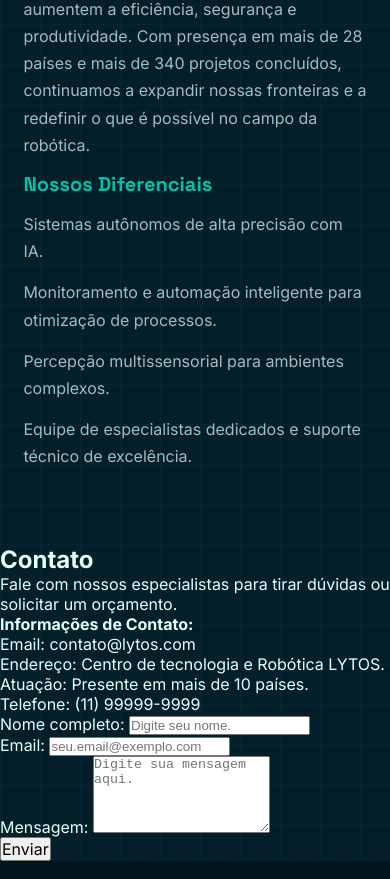
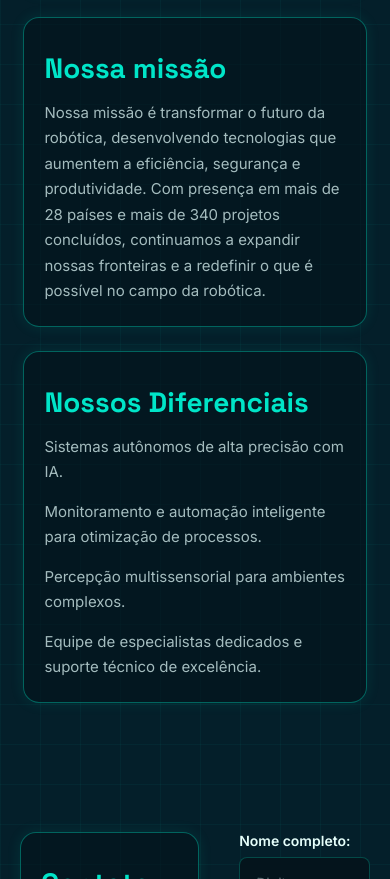
Before and after one commit to van-g206/team-project-front, a plain HTML site: page index.html in a window 390 px wide. Shown: the part 4256-5135 px from the top of the page. Drawn offline with Linux system fonts and the light colour scheme.

Commit message:
Refina estilos das seções Sobre e Contato
Padroniza tipografia, espaçamento e cards das seções, além de aprimorar o layout responsivo e os campos do formulário de contato.

```diff
--- a/assets/css/sobre.css
+++ b/assets/css/sobre.css
@@ -1,69 +1,85 @@
+
+/* ==========================================================================
+   ESTILOS DE ESTRUTURA E SEÇÕES
+   ========================================================================== */
+
 .container {
     padding: 75px 6%;
 }
-.sobre-proposta h2 {
-  font-family: arial, sans-serif;
-  color: #00C2A8;
-  font: 700 clamp(20px,4vw,32px) "Space Grotesk",sans-serif;
-  margin-top: 12px;
+
+/* Espaçamento lateral das seções */
+.sobre-proposta,
+.sobre-empresa,
+.sobre-missao,
+.nossa-missao,
+.contato-cabecalho,
+.contato-empresa {
+    padding-left: clamp(20px, 4%, 60px);
+    padding-right: clamp(20px, 4%, 60px);
 }
 
-.sobre-proposta p{
+/* Títulos das seções */
+
+.sobre-proposta h2,
+.sobre-empresa h2,
+.sobre-missao h2,
+.nossa-missao h2,
+.contato-empresa h2,
+.contato-cabecalho h2 {
+    font: 700 clamp(28px, 4vw, 24px) "Space Grotesk", sans-serif;
+    color: var(--verde-claro);
+    margin-top: 10px;
+}
+
+/* Textos das seções */
+
+.sobre-proposta p,
+.sobre-empresa p,
+.sobre-missao p,
+.nossa-missao p,
+.contato-cabecalho p {
     color: var(--texto-suave);
+    font-family: "Inter", sans-serif;
+    font-size: clamp(15px, 1.5vw, 14px);
+    font-weight: 400;
     line-height: 1.7;
     margin-top: 14px;
 }
 
-.sobre-empresa h2 {
-  font-family: arial, sans-serif;
-  color: #00C2A8;
-  font: 700 clamp(20px,4vw,32px) "Space Grotesk",sans-serif;
-  margin-top: 12px;
-}
+/* ==========================================================================
+   LAYOUT PRINCIPAL DE CONTATO: GRID RESPONSIVO
+   ========================================================================== */
 
-.sobre-empresa p{
-  color: var(--texto-suave);
-  line-height: 1.7;
-  margin-top: 14px;
-}
-
-.sobre-missao h2 {
-  font-family: arial, sans-serif;
-  color: #00C2A8;
-  font: 700 clamp(20px,4vw,32px) "Space Grotesk",sans-serif;
-  margin-top: 12px;
-}
-
-.sobre-missao p{
-  color: var(--texto-suave);
-  line-height: 1.7;
-  margin-top: 14px;
-
-/\* ==========================================
- SEÇÃO CONTATO (#contato)
- ==========================================
-  \*/ /\* Grid container dividindo Informações e Formulário \*/
 .contato-empresa {
     display: grid;
     grid-template-columns: 1fr 1.2fr;
-    gap: 40px; margin-top: 30px;
+    gap: 40px;
+    margin-top: 30px;
+    width: 100%;
 }
-  \* Bloco de Informações da Empresa \*
+
+/* ==========================================================================
+   BLOCO DE INFORMAÇÕES INSTITUCIONAIS
+   ========================================================================== */
 
 .contato-informacoes {
     background-color: rgba(4, 31, 42, 0.6);
     padding: 30px;
-    border-radius: 8px;
-    border: 1px solid rgba(0, 194, 168, 0.2);
+    border-radius: 18px;
+    border: 1px solid rgba(0, 194, 168, 0.4);
 }
 
-  .contato-informacoes h3 {
-    font: 700 clamp(18px, 3vw, 24px) "Space Grotesk", sans-serif;
-    color: var(--verde, #00C2A8);
-     margin-bottom: 20px; }
+.contato-informacoes h2 {
+    font: 700 clamp(20px, 3vw, 26px) "Space Grotesk", sans-serif;
+    color: var(--verde-claro);
+    margin-bottom: 20px;
+}
 
 .contato-informacoes p {
     color: var(--texto-suave);
+    font-family: "Inter", sans-serif;
+    font-size: clamp(14px, 1.3vw, 16px);
+    font-weight: 400;
     line-height: 1.6;
     margin-bottom: 14px;
     display: flex;
@@ -72,89 +88,179 @@
 }
 
 .contato-informacoes p i {
-      color: var(--verde, #00C2A8);
+    color: var(--verde-claro);
     font-size: 1.1rem;
     width: 20px;
     text-align: center;
 }
 
 .contato-informacoes p strong {
-        color: var(--texto, #E6FFFB);
+    color: var(--texto);
+    font-weight: 600;
     margin-right: 4px;
 }
 
-      \* Estrutura do Formulário \*
+/* ==========================================================================
+   ESTRUTURA GERAL DO FORMULÁRIO
+   ========================================================================== */
+
 .contato-formulario {
-        display: flex;
-        flex-direction: column;
+    width: 100%;
 }
 
 .formulario-contato {
     display: flex;
     flex-direction: column;
-        gap: 18px;
+    gap: 20px;
+    width: 100%;
 }
 
 .campo-grupo {
     display: flex;
     flex-direction: column;
-        gap: 6px;
+    gap: 8px;
+    width: 100%;
 }
 
 .campo-grupo label {
-        color: var(--texto, #E6FFFB);
-        font-size: 0.95rem;
-        font-weight: 500;
+    color: var(--texto);
+    font-family: "Inter", sans-serif;
+    font-size: clamp(14px, 1.3vw, 16px);
+    font-weight: 600;
 }
 
-      .campo-grupo input, .campo-grupo textarea {
+/* ==========================================================================
+   PADRONIZAÇÃO E RESPONSIVIDADE DOS CAMPOS DE ESCRITA
+   ========================================================================== */
+
+.campo-grupo input[type="text"],
+.campo-grupo input[type="email"],
+.campo-grupo textarea {
     width: 100%;
-        padding: 12px 14px;
-        background-color: var(--fundo-escuro, #04141C);
+    max-width: 100%;
+    box-sizing: border-box;
+    padding: 14px 16px;
+    background-color: var(--fundo-escuro);
     border: 1px solid rgba(0, 194, 168, 0.3);
-        border-radius: 6px; color: var(--texto, #E6FFFB);
-        font-family: inherit; font-size: 1rem;
+    border-radius: 8px;
+    color: var(--texto);
+    font-family: "Inter", sans-serif;
+    font-size: clamp(14px, 1.3vw, 16px);
+    font-weight: 400;
+    line-height: 1.5;
     transition: border-color 0.3s ease, box-shadow 0.3s ease;
 }
 
-       .campo-grupo input:focus, .campo-grupo textarea:focus {
-        outline: none; border-color: var(--verde, #00C2A8);
-        box-shadow: 0 0 8px rgba(0, 194, 168, 0.3);
+/* Campo de Texto Multilinha (Textarea) */
+
+.campo-grupo textarea {
+    min-height: 130px;
+    resize: vertical;
 }
 
-      \* Exibição das Mensagens de Erro \*
-      .erro, .mensagem-erro { color: #ff6b6b;
+/* ==========================================================================
+   ESTADO DE FOCO PADRONIZADO
+   ========================================================================== */
+
+.campo-grupo input:focus,
+.campo-grupo textarea:focus {
+    outline: none;
+    border-color: var(--verde-claro);
+    box-shadow: 0 0 12px rgba(0, 194, 168, 0.3);
+}
+
+/* ==========================================================================
+   PLACEHOLDER PADRONIZADO
+   ========================================================================== */
+
+.campo-grupo input::placeholder,
+.campo-grupo textarea::placeholder {
+    color: var(--texto-suave);
+    opacity: 0.5;
+    font-family: "Inter", sans-serif;
+    font-size: 14px;
+}
+
+/* ==========================================================================
+   MENSAGENS DE ERRO DE VALIDAÇÃO
+   ========================================================================== */
+
+.erro,
+.mensagem-erro {
+    color: #ff6b6b;
+    font-family: "Inter", sans-serif;
     font-size: 0.85rem;
+    font-weight: 400;
     min-height: 18px;
     display: block;
 }
 
-      \* Botão Enviar \*/
+/* ==========================================================================
+   BOTÃO ENVIAR
+   ========================================================================== */
+
 .botao-enviar {
-        background-color: var(--verde, #00C2A8);
-        color: var(--fundo-escuro, #04141C);
-        font-weight: 700; padding: 12px 28px;
-        border: none; border-radius: 6px;
-        cursor: pointer; font-size: 1rem;
-        transition: background-color 0.3s ease, transform 0.2s ease;
-        align-self: flex-start;
+    font-family: "Inter", sans-serif;
+    font-size: 14px;
+    font-weight: 700;
+    display: inline-flex;
+    align-items: center;
+    justify-content: center;
+    background-color: var(--verde);
+    color: var(--fundo-escuro);
+    min-height: 52px;
 }
 
-      .botao-enviar:hover {
-        background-color: var(--verde-claro, #00E5C8);
-        transform: translateY(-2px);
+
+/* ==========================================================================
+   CARDS DAS SEÇÕES: EFEITO DE BORDA E SOMBRA VERDE
+   ========================================================================== */
+
+.sobre-proposta,
+.sobre-empresa,
+.sobre-missao,
+.nossa-missao,
+.sobre-diferenciais,
+.contato-cabecalho {
+    padding: 28px 32px;
+    margin-bottom: 30px;
+
+    background-color: rgba(4, 20, 28, 0.65);
+
+    border: 1px solid rgba(0, 194, 168, 0.45);
+    border-radius: 16px;
+
+    box-shadow: 0 0 14px rgba(0, 194, 168, 0.12);
+
+    transition: box-shadow 0.3s ease, border-color 0.3s ease;
 }
 
-      .feedback-form {
-        margin-top: 10px;
-        font-weight: 600;
-        font-size: 0.95rem;
+/* Efeito ao passar o mouse */
+
+.sobre-proposta:hover,
+.sobre-empresa:hover,
+.sobre-missao:hover,
+.nossa-missao:hover,
+.sobre-diferenciais:hover,
+.contato-cabecalho:hover,
+.contato-informacoes:hover {
+    border-color: var(--verde-claro);
+    box-shadow: 0 0 20px rgba(0, 194, 168, 0.22);
 }
 
-      \* Adaptabilidade para Telas Menores (Responsividade) \*
+/* ==========================================================================
+   RESPONSIVIDADE DOS CARDS
+   ========================================================================== */
+
 @media (max-width: 850px) {
-        .contato-empresa {
-          grid-template-columns: 1fr;
+    .sobre-proposta,
+    .sobre-empresa,
+    .sobre-missao,
+    .nossa-missao,
+    .sobre-diferenciais,
+    .contato-cabecalho,
+    .contato-informacoes {
+        padding: 22px 20px;
+        margin-bottom: 24px;
     }
 }
-}
```
Lines whose indentation alone changed are shown as unchanged.
